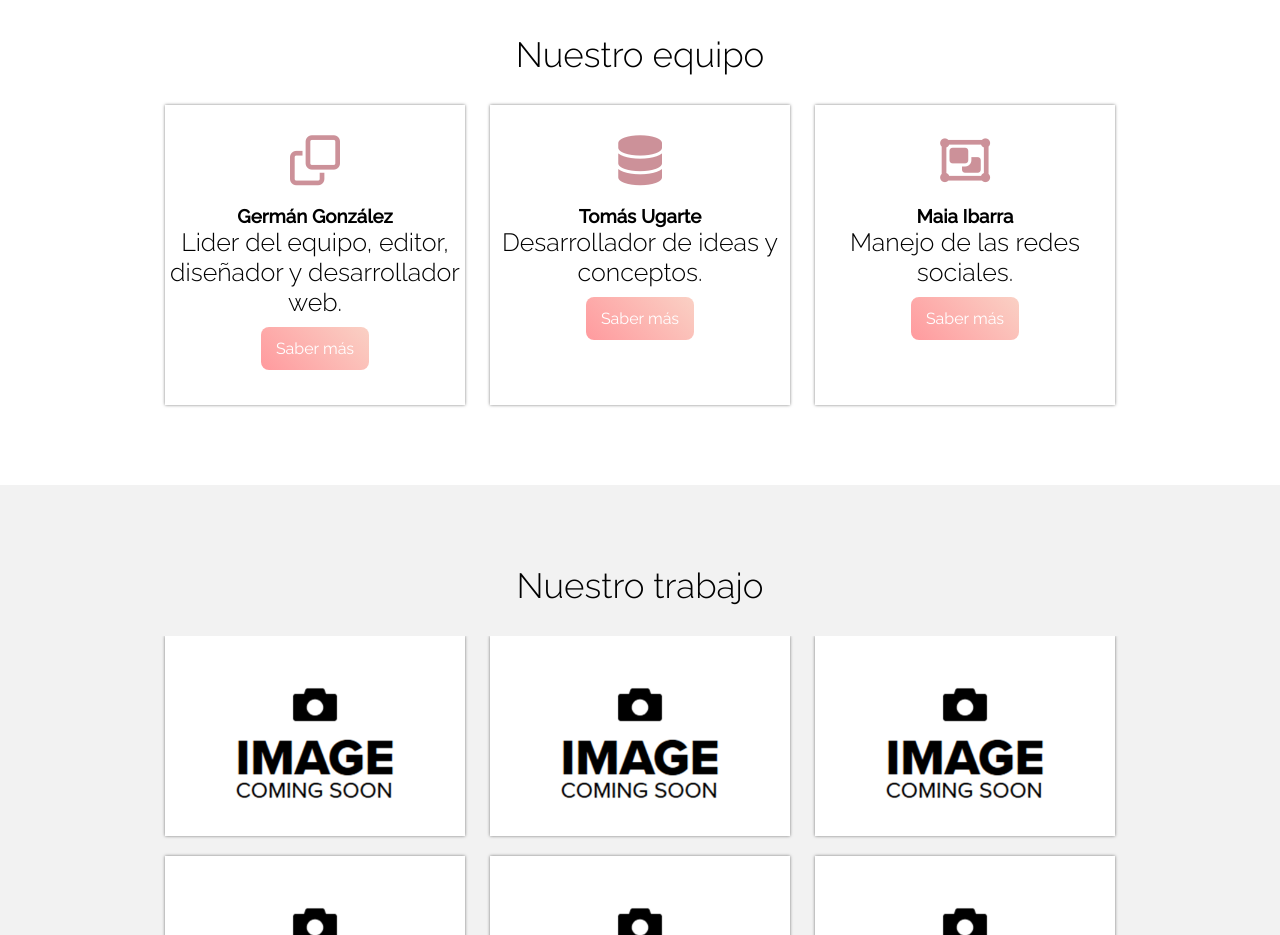
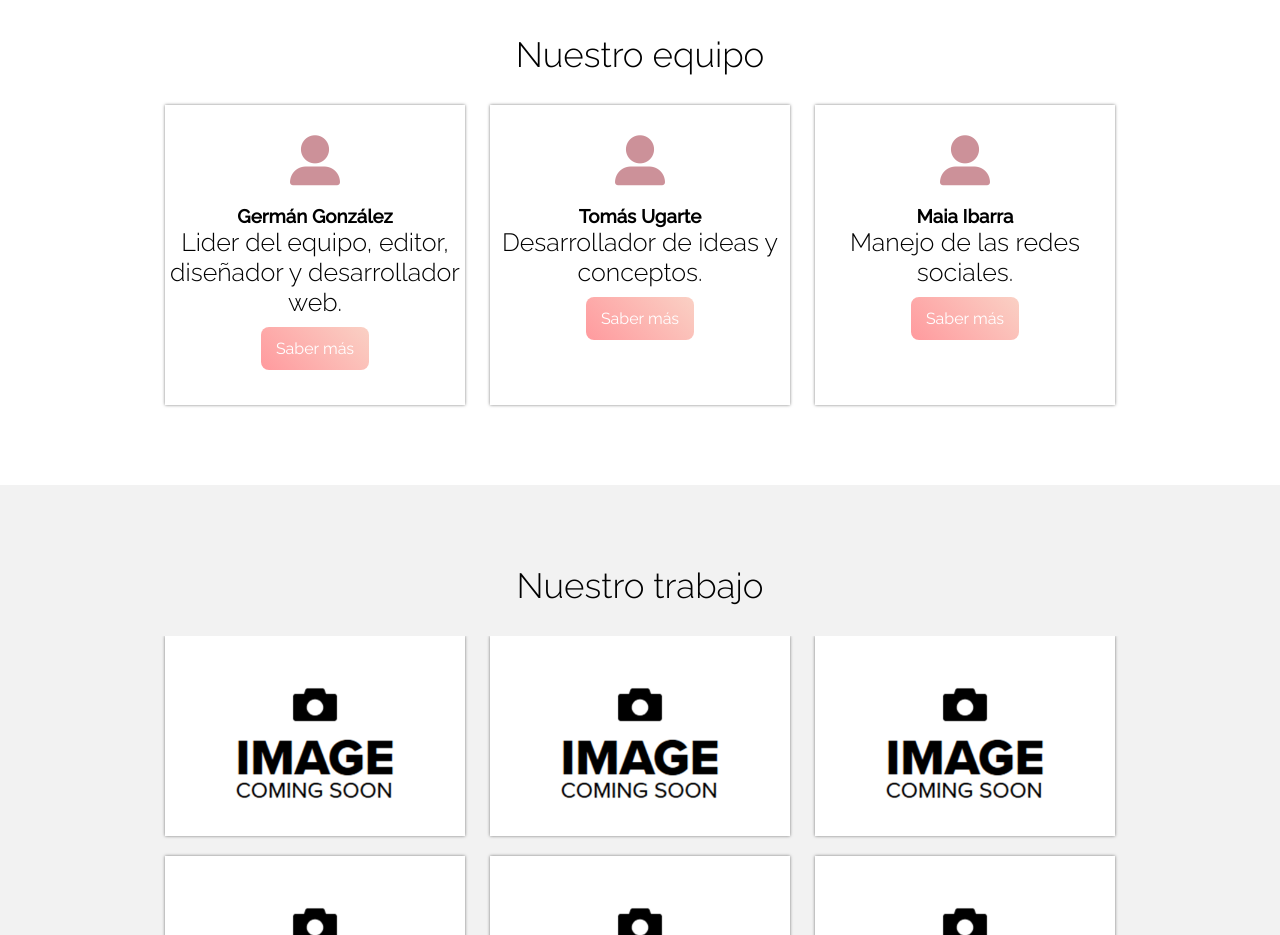
Before and after one commit to GelorumLOL/electromech, a plain HTML site: page index.html in a window 1280 px wide. Shown: the part 1380-2315 px from the top of the page. Drawn offline with Linux system fonts and the light colour scheme.

Commit message:
Update index.html

```diff
--- a/index.html
+++ b/index.html
@@ -45,19 +45,19 @@
         <h2 class="titulo">Nuestro equipo</h2>
         <div class="content-cards">
             <article class="card">
-                <i class="far fa-clone"></i>
+                <i class="fas fa-user-alt"></i>
                 <h3>Germán González</h3>
                 <p>Lider del equipo, editor, diseñador y desarrollador web.</p>
                 <a href="" class="cta">Saber más</a>
             </article>
             <article class="card">
-                <i class="fas fa-database"></i>
+                <i class="fas fa-user-alt"></i>
                 <h3>Tomás Ugarte</h3>
                 <p>Desarrollador de ideas y conceptos.</p>
                 <a href="" class="cta">Saber más</a>
             </article>
             <article class="card">
-                <i class="far fa-object-group"></i>
+                <i class="fas fa-user-alt"></i>
                 <h3>Maia Ibarra</h3>
                 <p>Manejo de las redes sociales.</p>
                 <a href="" class="cta">Saber más</a>
```
